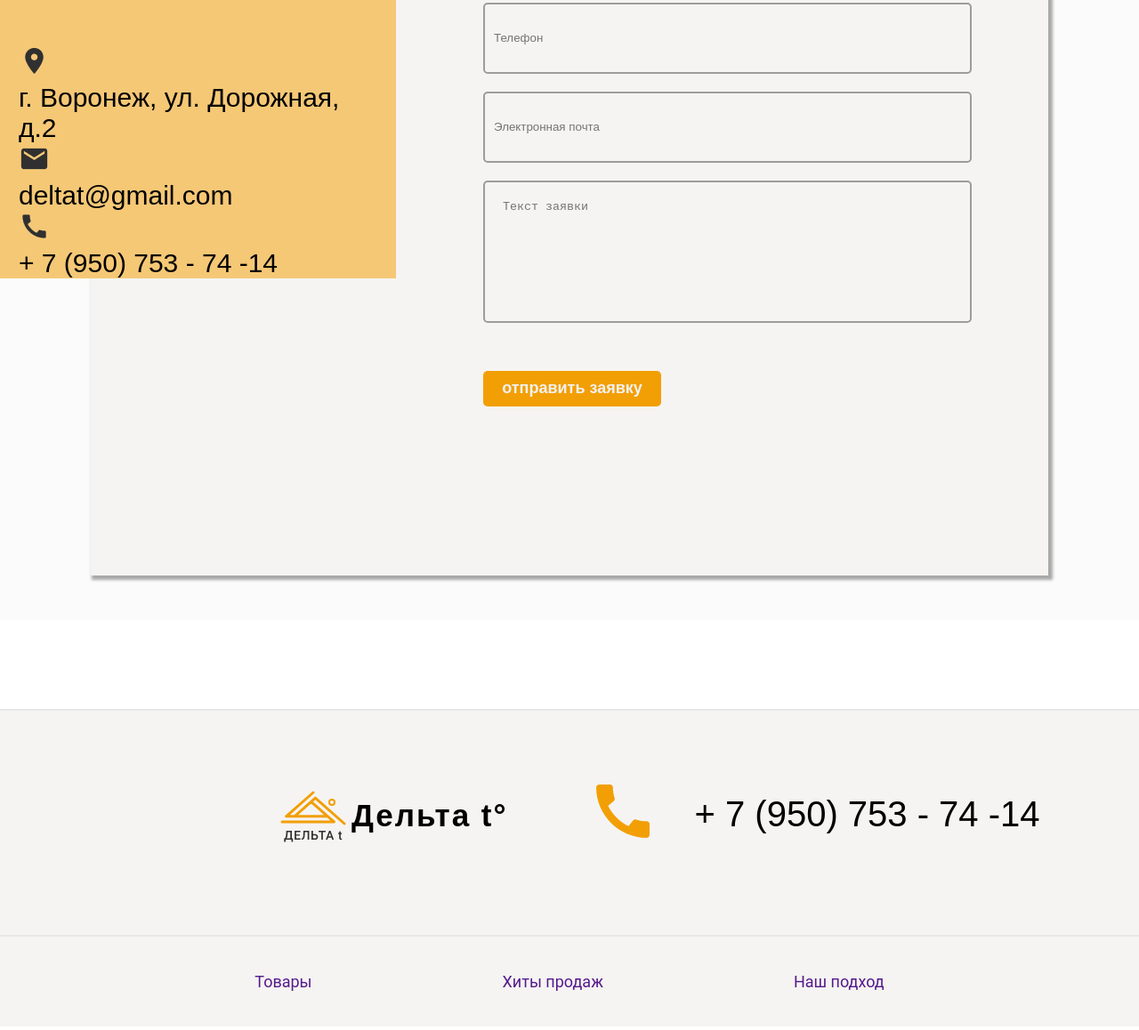
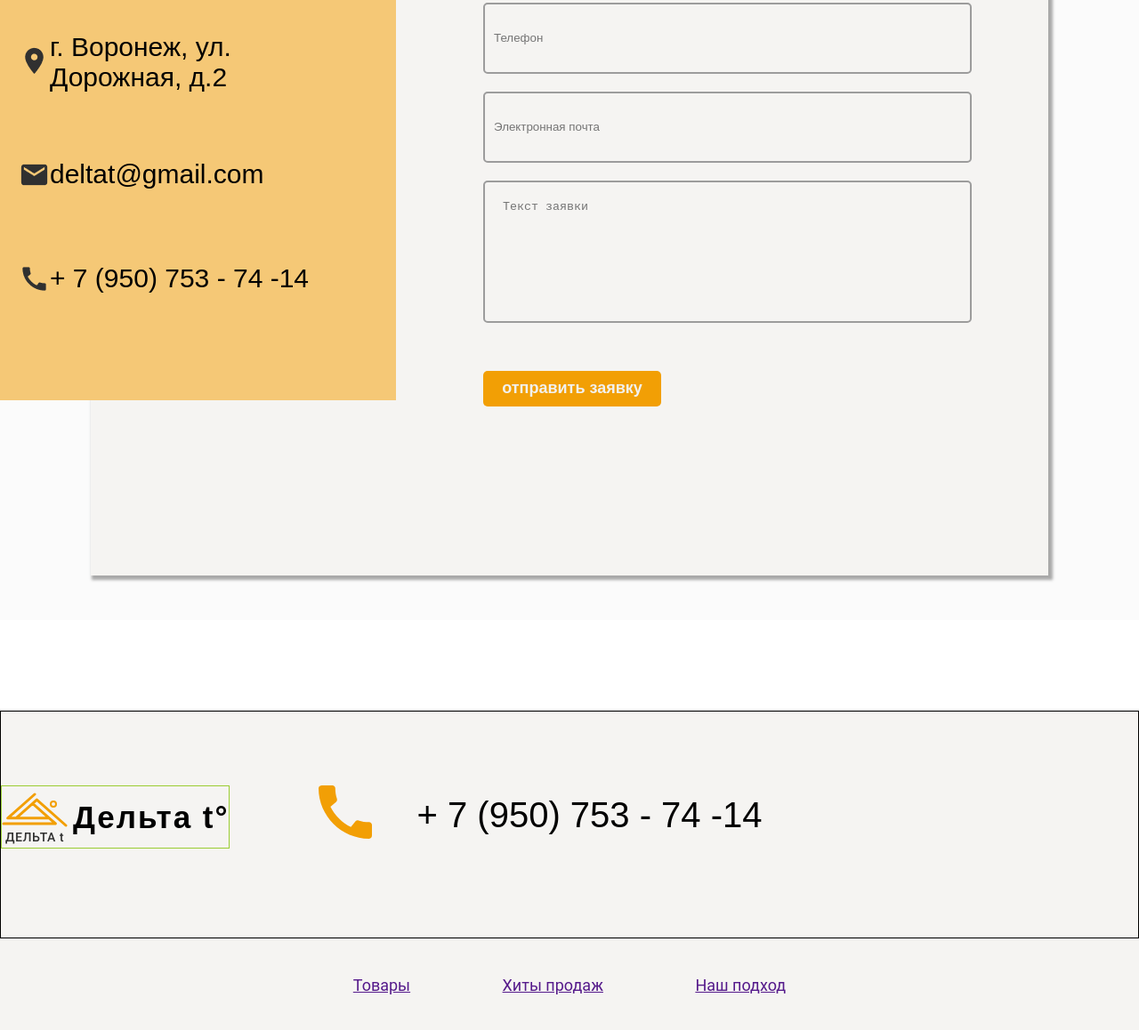
Before and after one commit to aleksey-t/delta-t, a plain HTML site: page index.html in a window 1280 px wide. Shown: the part 5014-6172 px from the top of the page at 89% size. Drawn offline with Linux system fonts and the light colour scheme.

Commit message:
небольшие исправления в подвале

```diff
--- a/css/style.css
+++ b/css/style.css
@@ -505,10 +505,16 @@
     background-color: #F5C876;
     font-size: 30px;
     font-family: Open-Sans, sans-serif;
-    padding: 0 33px 0 41px;
+    padding: 0 33px 37px 41px;
     position: absolute;
     top: 130px;
     left: -122px;
+}
+
+.contact-form-item {
+    display: flex;
+    flex-direction: row;
+    padding-bottom: 75px;
 }
 
 .contact-form-header {
@@ -587,19 +593,22 @@ textarea {
     display: flex;
     flex-direction: row;
     justify-content: flex-start;
-    padding: 83px 0 100px 315px;
+    padding: 83px 0 100px 0;
+    border: 1px solid black;
 }
 
 .footer-logo {
+    max-width: 258px;
     display: flex;
     flex-flow: row nowrap;
-    justify-content: space-between;
+    justify-content: center;
     margin-right: 100px;
     padding-top: 7px;
+    border: 1px solid yellowgreen;
 }
 
 .footer-logo-img {
-    max-width: 70px;
+   width: 70px;
 }
 
 .footer-logo-text {
@@ -634,7 +643,6 @@ textarea {
 
 .footer-small {
     display: flex;
-    flex-direction: row;
     justify-content: center;
     font-size: 18px;
     font-family: Roboto, sans-serif;
@@ -642,15 +650,12 @@ textarea {
 }
 
 .footer-small-links {
+    width: 38%;
     display: flex;
     flex-flow: row wrap;
-    justify-content: center;
+    justify-content: space-between;
+    flex-shrink: 1;
     padding-top: 40px;
-}
-
-.footer-articles, .footer-hot-sales {
-    padding-right: 214px;
-    text-decoration: none;
 }
 
 .heading-2 {
@@ -662,15 +667,7 @@ textarea {
     margin-bottom: 50px;
 }
 
-.footer-articles a {
-    text-decoration: none;
-}
-
-.footer-hot-sales a {
-    text-decoration: none;
-}
-
-.footer-our-approach a {
+.footer-link a {
     text-decoration: none;
 }
 
```
